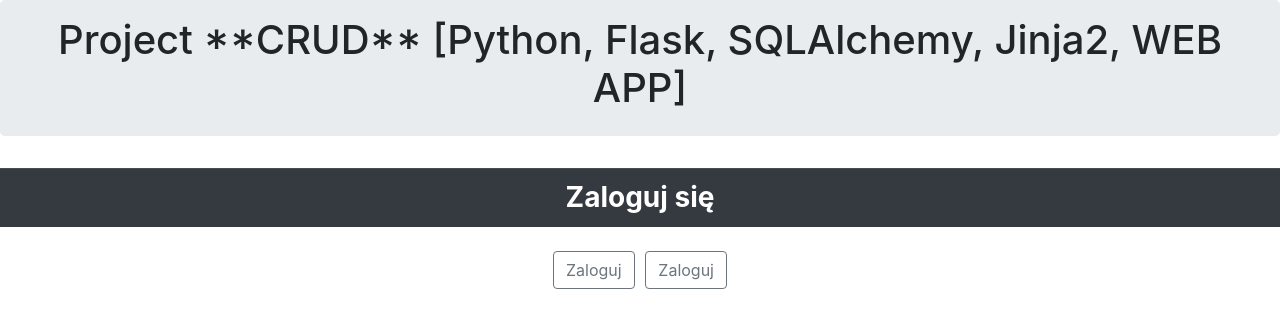
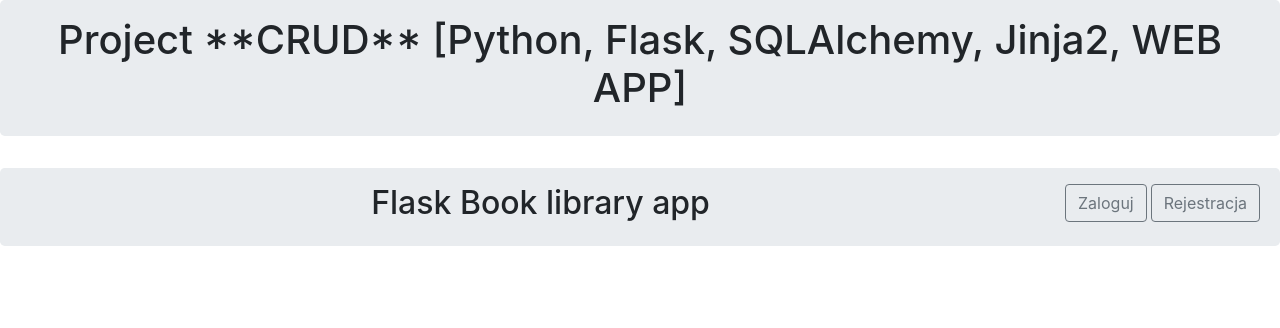
Before and after one commit to IrePro78/Flask_SQLAlchemy, a Flask app: page /login in a window 1280 px wide. Shown: the top 328 px of the page. Run offline with Flask 2, Linux system fonts and the light colour scheme; lists and menus that the app fills with data are empty; some libraries are stand-ins or nearby versions.

Commit message:
change_templates

```diff
--- a/app.py
+++ b/app.py
@@ -27,7 +27,7 @@ from mod_auth import controlers
 
 #api urls
 app.add_url_rule('/home', view_func=books.index, methods=['GET'])
-app.add_url_rule('/add-book', view_func=books.add_book, methods=['POST'])
+app.add_url_rule('/add-book', view_func=books.add_book, methods=['GET', 'POST'])
 app.add_url_rule('/update-book', view_func=books.update_book, methods=['GET', 'POST'])
 app.add_url_rule('/delete/<id>', view_func=books.delete_book, methods=['GET', 'POST'])
 
--- a/mod_auth/controlers.py
+++ b/mod_auth/controlers.py
@@ -34,7 +34,7 @@ def login():
 @login_required
 def logout():
     logout_user()
-    flash('Do widzenia!')
+    flash(f'Do widzenia! ')
     return redirect(url_for('login'))
 
 
@@ -58,7 +58,7 @@ def register():
               db.session.rollback()
               flash(f'Błąd! Email ({new_user.email}) już istnieje w bazie danych. ', 'error')
       else:
-          flash(' Wprowadzono błędne dane !')
+          flash(' Wprowadzono błędne dane !', 'error')
 
     return render_template('register.html', form=form)
 
--- a/templates/base.html
+++ b/templates/base.html
@@ -10,8 +10,113 @@
 </head>
 <body>
 
-{% block body %} {% endblock %}
-{% block content %} {% endblock %}
+{% block body %}
+
+    <div class="jumbotron p-3">
+        <div class="well text-center">
+
+            <h1>
+                Project **CRUD** [Python, Flask, SQLAlchemy, Jinja2, WEB APP]
+            </h1>
+
+        </div>
+
+    </div>
+
+{% endblock %}
+
+
+{% block navbar %}
+
+<div class="jumbotron p-3">
+    <div class="well text-center">
+        <h2>
+            Flask Book library app
+
+            {% if current_user.is_authenticated %}
+
+
+           <a class="btn btn-outline-secondary float-right" href="{{ url_for('logout') }}">Wyloguj</a>
+
+           <a class="btn btn-outline-secondary float-right mr-1" href="{{ url_for('user_profile') }}">Profil</a>
+
+            {% else %}
+
+<!--
+            <li><a href="register" class='li-modal'>Rejestracja</a>
+            </li>
+          </ul>
+          <div id="modal_register" class="modal fade text-center">
+            <div class="modal-dialog">
+              <div class="modal-content">
+              </div>
+            </div>
+          </div>
+          <script>
+            $('.li-modal').on('click', function(e){
+              e.preventDefault();
+              $('#modal_register').modal('show').find('.modal-content').load($(this).attr('href'));
+            });
+          </script> -->
+
+            <button type="button" class="btn btn-outline-secondary float-right mr-1"
+                    data-toggle="modal" href="register.html" data-target="#modal_register">Rejestracja
+            </button>
+
+
+
+
+
+
+            <!-- <a href="register.html" data-target="#modal_register" data-toggle="modal"><span class="glyphicon glyphicon-log-in"></span>Login</a> -->
+
+
+            <button type="button" class="btn btn-outline-secondary float-right mr-1"
+                    data-toggle="modal" data-target="#modal_login"> Zaloguj
+            </button>
+
+            {% endif %}
+
+        </h2>
+    </div>
+
+</div>
+
+
+{% endblock %}
+
+
+{% block flash %}
+
+    {% with messages = get_flashed_messages() %}
+
+                    {% if messages %}
+
+                        {% for message in messages %}
+
+                            <div class="alert alert-success alert-dismissable" role="alert">
+                                <button type="button" class="close" data-dismiss="alert" aria-label="close">
+                                    <span aria-hidden="true">x</span>
+
+                                </button>
+
+
+                                {{ message }}
+
+
+                            </div>
+
+
+                        {% endfor %}
+
+                    {% endif %}
+    {% endwith %}
+
+{% endblock %}
+
+
+
+{% block content %}{% endblock %}
 
 
 <script src="https://code.jquery.com/jquery-3.4.1.slim.min.js" integrity="sha384-J6qa4849blE2+poT4WnyKhv5vZF5SrPo0iEjwBvKU7imGFAV0wwj1yYfoRSJoZ+n" crossorigin="anonymous"></script>
--- a/templates/login.html
+++ b/templates/login.html
@@ -3,84 +3,9 @@
 
 {% block title %}Login{% endblock %}
 
-{% block body %}
-
-        <div class="jumbotron p-3">
-            <div class="well text-center">
-
-                <h1>
-                    Project **CRUD** [Python, Flask, SQLAlchemy, Jinja2, WEB APP]
-                </h1>
-
-            </div>
-
-        </div>
-
-{% endblock %}
-
 
 {% block content %}
 
-{% with messages = get_flashed_messages() %}
-
-                        {% if messages %}
-
-                            {% for message in messages %}
-
-                                <div class="alert alert-success alert-dismissable" role="alert">
-                                    <button type="button" class="close" data-dismiss="alert" aria-label="close">
-                                     <span aria-hidden="true">x</span>
-
-                                    </button>
-
-
-                                    {{ message }}
-
-
-                                </div>
-
-
-                            {% endfor %}
-
-                        {% endif %}
-
-                    {% endwith %}
-
-
-    <div class="well text-center">
-        <h3>
-        <table class="table table-hover table-dark">
-
-
-            <tr>
-
-                <th>Zaloguj się</th>
-
-            </tr>
-
-        </table>
-         </h3>
-    </div>
-
-    <div class = text-center>
-        <h1>
-        <button type="button" class="btn btn-outline-secondary"
-        data-toggle="modal" data-target="#modal_login"> Zaloguj
-        </button>
-
-        <input type="button" class="btn btn-outline-secondary" value="Zaloguj" onclick=" relocate_home()">
-            <script>
-            function relocate_home()
-            {
-                 location.href = "home";
-            }
-            </script>
-
-
-
-        </h1>
-
-    </div>
 
 <!-- Modal Login Users-->
 
@@ -157,4 +82,62 @@
                 </div>
 
 
+    <!-- Modal Register Users-->
+
+    <div id="modal_register" class="modal fade" role="dialog">
+        <div class="modal-dialog">
+            <div class="modal-content">
+                <div class="modal-header">
+
+                    <h4 class="modal-title">Rejestracja</h4>
+                </div>
+                <div class="modal-body">
+
+                    <form action="{{ url_for('register') }}" method="POST">
+
+
+                        <div class="form-group">
+
+                            <label>Nazwa użytkownika:</label>
+                            <input type="text" class="form-control" name="username" required="1">
+
+                        </div>
+
+                        <div class="form-group">
+
+                            <label>Hasło:</label>
+                            <input type="password" class="form-control" name="password" required="1">
+
+                        </div>
+
+                        <div class="form-group">
+
+                            <label>email:</label>
+                            <input type="email" class="form-control" name="email" required="1">
+
+                        </div>
+
+                        <div class="form-group">
+
+                            <button class="btn btn-primary" type="submit">Rejestruj</button>
+
+                        </div>
+
+                    </form>
+
+                </div>
+
+                <div class="modal-footer">
+
+                    <button type="button" class="btn btn-secondary" data-dismiss="modal">Zamknij</button>
+
+                </div>
+
+            </div>
+
+        </div>
+
+    </div>
+
+
 {% endblock %}
```
Also changed, not shown: templates/index.html (+1 -38 lines), templates/register.html (+0 -53 lines), views/books.py (+5 -5 lines).
